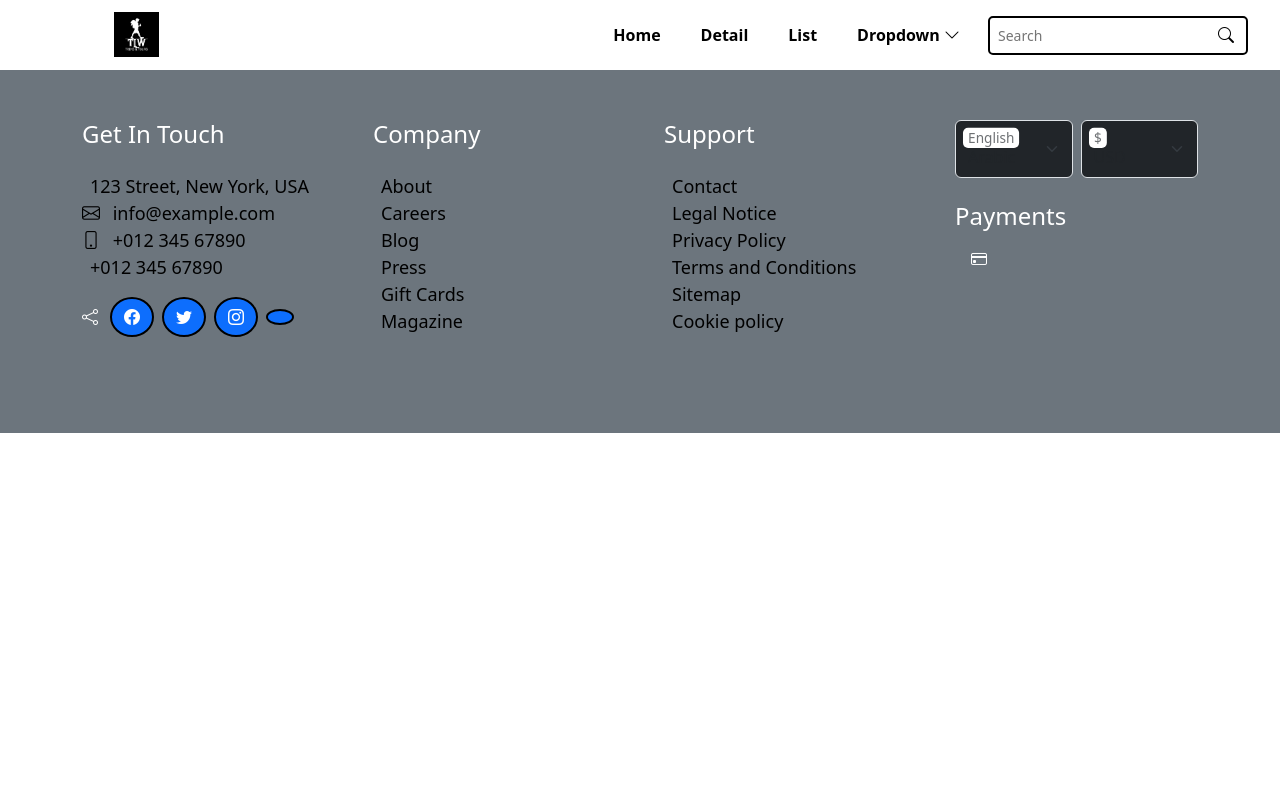
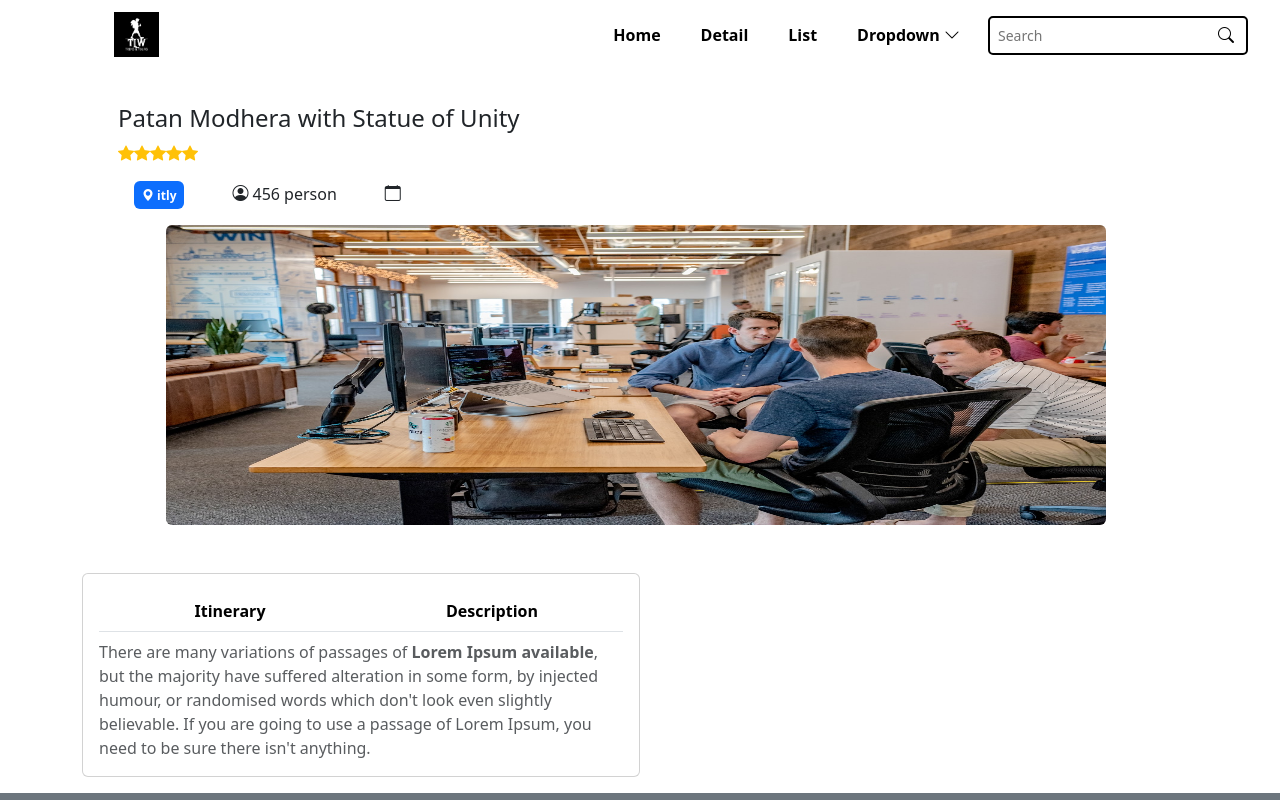
Before and after one commit to Mehmedx7/React_Tour_App, a React (Create React App) app: page /detail in a window 1280 px wide. Shown: the top 800 px of the page. Built offline with nearby package versions, Linux system fonts and the light colour scheme.

Commit message:
Deatiled page

```diff
--- /dev/null
+++ b/src/component/DetailImage/image.css
@@ -0,0 +1,17 @@
+
+.image-card{
+
+    margin-top: 80px;
+    padding: 0px 30px;
+}
+
+.banner-wrapper
+{
+    height: 300px;
+    width: 100%;
+}
+
+.banner-img{
+    width: 90%;
+    height: 100%;
+}
--- /dev/null
+++ b/src/component/DetailImage/image.jsx
@@ -0,0 +1,43 @@
+import React from "react";
+import "./image.css";
+import { Badge } from "react-bootstrap";
+import img1 from "../../assets/img/meeting.jpg";
+
+const ImageCard = (props) => {
+  return (
+    <>
+      <div className="container image-card px-5 mb-5">
+        <div className="imgae-title ">
+          <h4>Patan Modhera with Statue of Unity</h4>
+          <div className="mb-1">
+            <small className="bi bi-star-fill text-warning fs-6"></small>
+
+            <small className="bi bi-star-fill text-warning fs-6"></small>
+
+            <small className="bi bi-star-fill text-warning fs-6"></small>
+
+            <small className="bi bi-star-fill text-warning fs-6"></small>
+
+            <small className="bi bi-star-fill text-warning fs-6"></small>
+          </div>
+          <div className="my-3 ms-3">
+            <Badge className=" badge badge-light p-2 me-5">
+              {" "}
+              <i className="bi bi-geo-alt-fill"></i> itly
+              {/* {props.place} */}
+            </Badge>
+            <i className="bi bi-person-circle me-1"></i>
+            {/* {props.person} */}456 person
+            <i className="bi bi-calendar ms-5"></i> {props.day}
+
+          </div>
+          <div className="banner-wrapper ms-5">
+            <img src={img1} alt="" className="banner-img rounded" />
+            </div>
+        </div>
+      </div>
+    </>
+  );
+};
+
+export default ImageCard;
--- /dev/null
+++ b/src/component/faq/faq.jsx
@@ -0,0 +1,87 @@
+import React from 'react'
+import { Link } from 'react-router-dom'
+
+const Faq = () => {
+  return (
+    <div>
+
+          <div className="accordion-list mt-3">
+  <ul>
+    <li>
+      <Link
+        data-bs-toggle="collapse"
+        className="collapsed"
+        data-bs-target="#accordion-list-1"
+      >
+        <span>01</span> Non consectetur a erat nam at lectus urna duis?{" "}
+        <i className="bx bx-chevron-down icon-show" />
+        <i className="bx bx-chevron-up icon-close" />
+      </Link>
+      <div
+        id="accordion-list-1"
+        className="collapse show"
+        data-bs-parent=".accordion-list"
+      >
+        <p>
+          Feugiat pretium nibh ipsum consequat. Tempus iaculis urna id volutpat
+          lacus laoreet non curabitur gravida. Venenatis lectus magna fringilla
+          urna porttitor rhoncus dolor purus non.
+        </p>
+      </div>
+    </li>
+    <li>
+      <Link
+        data-bs-toggle="collapse"
+        data-bs-target="#accordion-list-2"
+        className="collapsed"
+      >
+        <span>02</span> Feugiat scelerisque varius morbi enim nunc?{" "}
+        <i className="bx bx-chevron-down icon-show" />
+        <i className="bx bx-chevron-up icon-close" />
+      </Link>
+      <div
+        id="accordion-list-2"
+        className="collapse"
+        data-bs-parent=".accordion-list"
+      >
+        <p>
+          Dolor sit amet consectetur adipiscing elit pellentesque habitant
+          morbi. Id interdum velit laoreet id donec ultrices. Fringilla
+          phasellus faucibus scelerisque eleifend donec pretium. Est
+          pellentesque elit ullamcorper dignissim. Mauris ultrices eros in
+          cursus turpis massa tincidunt dui.
+        </p>
+      </div>
+    </li>
+    <li>
+      <Link
+        data-bs-toggle="collapse"
+        data-bs-target="#accordion-list-3"
+        className="collapsed"
+      >
+        <span>03</span> Dolor sit amet consectetur adipiscing elit?{" "}
+        <i className="bx bx-chevron-down icon-show" />
+        <i className="bx bx-chevron-up icon-close" />
+      </Link>
+      <div
+        id="accordion-list-3"
+        className="collapse"
+        data-bs-parent=".accordion-list"
+      >
+        <p>
+          Eleifend mi in nulla posuere sollicitudin aliquam ultrices sagittis
+          orci. Faucibus pulvinar elementum integer enim. Sem nulla pharetra
+          diam sit amet nisl suscipit. Rutrum tellus pellentesque eu tincidunt.
+          Lectus urna duis convallis convallis tellus. Urna molestie at
+          elementum eu facilisis sed odio morbi quis
+        </p>
+      </div>
+    </li>
+  </ul>
+</div>
+
+    </div>
+  )
+}
+
+export default Faq
--- a/src/pages/Detailed.jsx
+++ b/src/pages/Detailed.jsx
@@ -1,8 +1,15 @@
 import React from 'react'
+import ImageCard from '../component/DetailImage/image'
+import TabView from './TabView/tabView'
 
 const Detailed = () => {
   return (
     <div>Detailed
+
+ <ImageCard/>
+<TabView/>
+
+
 {/*
     card click
     image
--- /dev/null
+++ b/src/pages/TabView/tabView.jsx
@@ -0,0 +1,89 @@
+import React from "react";
+import { Card, Col, Nav, Tab } from "react-bootstrap";
+import Faq from "../../component/faq/faq";
+
+const TabView = () => {
+  return (
+    <div className="container mb-3">
+      <Col xl={6}>
+        <Card className="card">
+          <Card.Body>
+            <Tab.Container id="left-tabs-example" defaultActiveKey="third">
+              <Nav
+                className="nav nav-tabs mb-2 nav-justified  d-sm-flex d-block"
+                role="tablist"
+                defaultActiveKey="third"
+              >
+                <Nav.Item>
+                  <Nav.Link href="#home1-justified" eventKey="first">
+                  Itinerary
+                  </Nav.Link>
+                </Nav.Item>
+                <Nav.Item>
+                  <Nav.Link href="#about1-justified" eventKey="second">
+                    Description
+                  </Nav.Link>
+                </Nav.Item>
+              </Nav>
+              <Tab.Content id="myTabContent">
+                <Tab.Pane
+                  role="tabpanel"
+                  className="tab-pane text-muted"
+                  id="home1-justified"
+                  eventKey="first"
+                >
+                  {" "}
+                <Faq/>
+                </Tab.Pane>
+                <Tab.Pane
+                  role="tabpanel"
+                  className="tab-pane text-muted"
+                  id="about1-justified"
+                  eventKey="second"
+                >
+                  <b>Lorem Ipsum is simply dummy</b> text of the printing and
+                  typesetting industry. Lorem Ipsum has been the industry's
+                  standard dummy text ever since the 1500s, when an unknown
+                  printer took a galley of type and scrambled it to make a type
+                  specimen book. It has survived not only five centuries.
+                </Tab.Pane>
+                <Tab.Pane
+                  role="tabpanel"
+                  className="tab-pane show  text-muted"
+                  id="service1-justified"
+                  eventKey="third"
+                >
+                  There are many variations of passages of{" "}
+                  <b>Lorem Ipsum available</b>, but the majority have suffered
+                  alteration in some form, by injected humour, or randomised
+                  words which don't look even slightly believable. If you are
+                  going to use a passage of Lorem Ipsum, you need to be sure
+                  there isn't anything.
+                </Tab.Pane>
+                <Tab.Pane
+                  role="tabpanel"
+                  className="tab-pane text-muted"
+                  id="license1-justified"
+                  eventKey="fourth"
+                >
+                  {" "}
+                  It is a long established fact that a reader will be distracted
+                  by the
+                  <b>
+                    <i>Readable content</i>
+                  </b>{" "}
+                  of a page when looking at its layout. The point of using Lorem
+                  Ipsum is that it has a more-or-less normal distribution of
+                  letters, as opposed to using 'Content here, content here',
+                  making it look like readable English.
+                </Tab.Pane>
+              </Tab.Content>
+            </Tab.Container>
+          </Card.Body>
+        </Card>
+      </Col>
+    </div>
+  );
+};
+
+export default TabView;
```
Also changed, not shown: src/App.css (line endings or trailing spaces).
